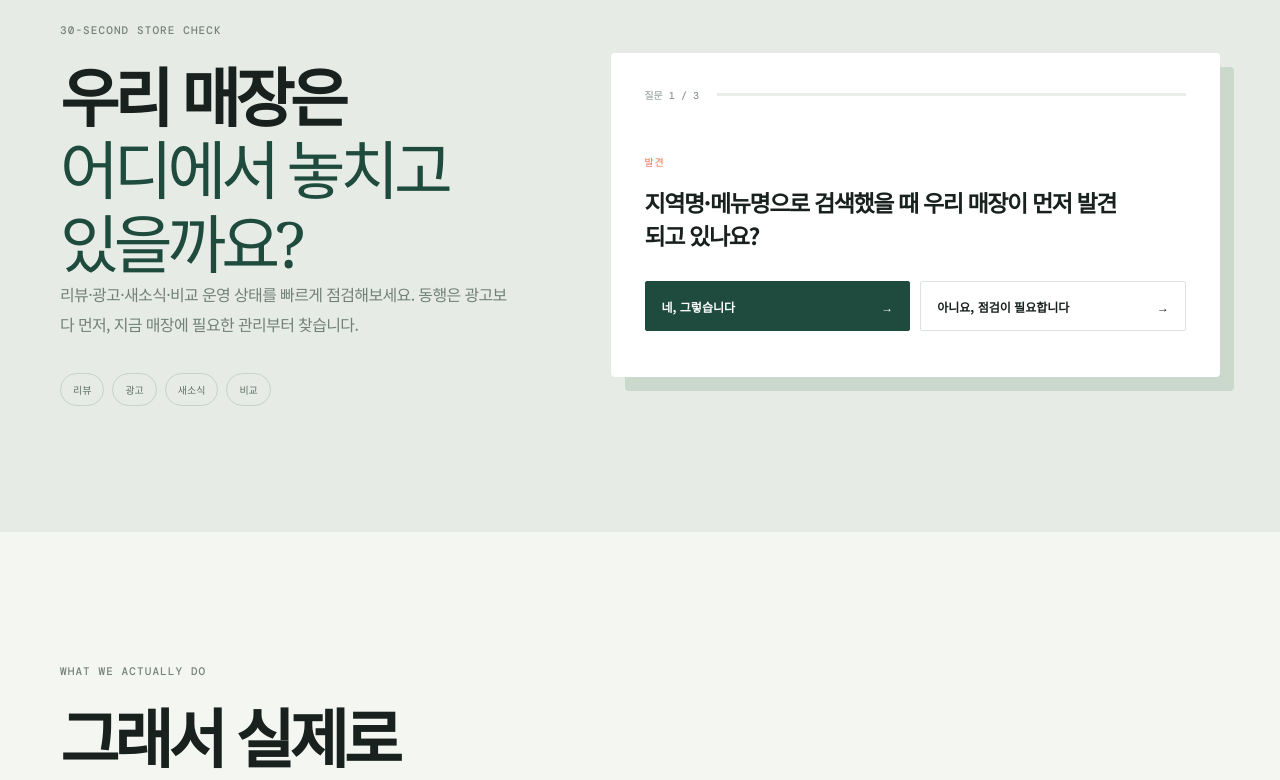
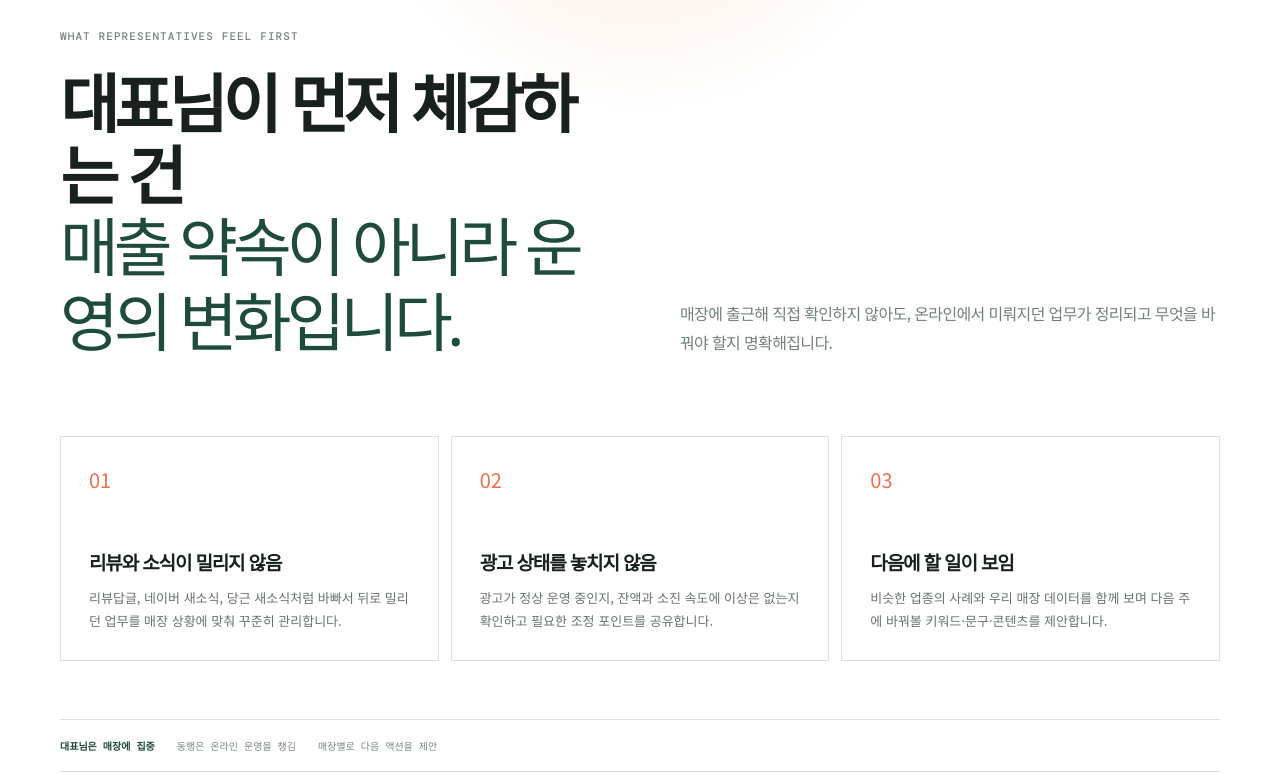
Before and after one commit to sangil92/donghaeng_company, a Next.js app: page / in a window 1280 px wide. Shown: the part 2180-2960 px from the top of the page. Built offline with nearby package versions, Linux system fonts and the light colour scheme.

Commit message:
Replace abstract store quiz with tangible owner-facing operating benefits

```diff
--- a/app/page.tsx
+++ b/app/page.tsx
@@ -1,5 +1,4 @@
 import { site, entryService } from "@/content/site";
-import { ClarityCheck } from "@/components/ClarityCheck";
 import { ProofSection } from "@/components/ProofSection";
 
 const operatingAreas = [
@@ -100,7 +99,20 @@ export default function Home() {
           </div>
         </section>
 
-        <section className="check-section"><div className="container check-grid"><div><p className="kicker">30-SECOND STORE CHECK</p><h2>우리 매장은<br /><em>어디에서 놓치고 있을까요?</em></h2><p className="body-copy">리뷰·광고·새소식·비교 운영 상태를 빠르게 점검해보세요. 동행은 광고보다 먼저, 지금 매장에 필요한 관리부터 찾습니다.</p><div className="check-points"><span>리뷰</span><span>광고</span><span>새소식</span><span>비교</span></div></div><ClarityCheck /></div></section>
+        <section className="proof-section owner-impact-section">
+          <div className="container">
+            <div className="section-intro split-intro">
+              <div><p className="kicker">WHAT REPRESENTATIVES FEEL FIRST</p><h2>대표님이 먼저 체감하는 건<br /><em>매출 약속이 아니라 운영의 변화입니다.</em></h2></div>
+              <p className="body-copy">매장에 출근해 직접 확인하지 않아도, 온라인에서 미뤄지던 업무가 정리되고 무엇을 바꿔야 할지 명확해집니다.</p>
+            </div>
+            <div className="proof-grid">
+              <article><span>01</span><h3>리뷰와 소식이 밀리지 않음</h3><p>리뷰답글, 네이버 새소식, 당근 새소식처럼 바빠서 뒤로 밀리던 업무를 매장 상황에 맞춰 꾸준히 관리합니다.</p></article>
+              <article><span>02</span><h3>광고 상태를 놓치지 않음</h3><p>광고가 정상 운영 중인지, 잔액과 소진 속도에 이상은 없는지 확인하고 필요한 조정 포인트를 공유합니다.</p></article>
+              <article><span>03</span><h3>다음에 할 일이 보임</h3><p>비슷한 업종의 사례와 우리 매장 데이터를 함께 보며 다음 주에 바꿔볼 키워드·문구·콘텐츠를 제안합니다.</p></article>
+            </div>
+            <div className="proof-bar"><strong>대표님은 매장에 집중</strong><span>동행은 온라인 운영을 챙김</span><span>매장별로 다음 액션을 제안</span></div>
+          </div>
+        </section>
 
         <section className="work-section" id="operating">
           <div className="container"><div className="section-intro split-intro"><div><p className="kicker">WHAT WE ACTUALLY DO</p><h2>그래서 실제로<br /><em>해드리는 일</em></h2></div><p className="body-copy">채널을 많이 추가하는 것이 목표가 아닙니다. 사장님이 놓치고 있던 일을 찾아 매장별 운영 업무로 연결합니다.</p></div><div className="work-grid">{operatingAreas.map((area) => <article key={area.number} className={"work-card work-card-" + area.number}><div className="work-card-top"><span>{area.number}</span><b>{area.title}</b></div><h3>{area.summary}</h3><p>{area.body}</p><ul>{area.items.map((item) => <li key={item}><span>✓</span>{item}</li>)}</ul></article>)}</div></div>
```
